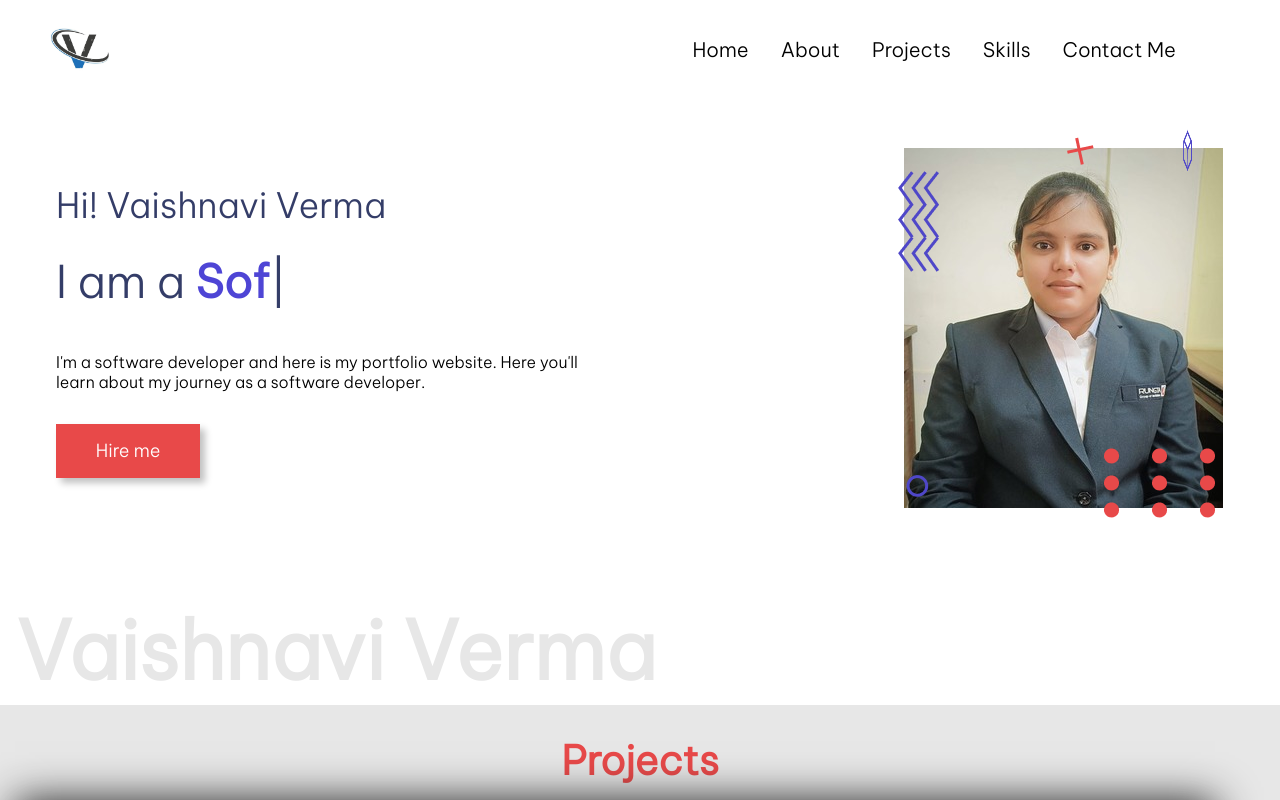
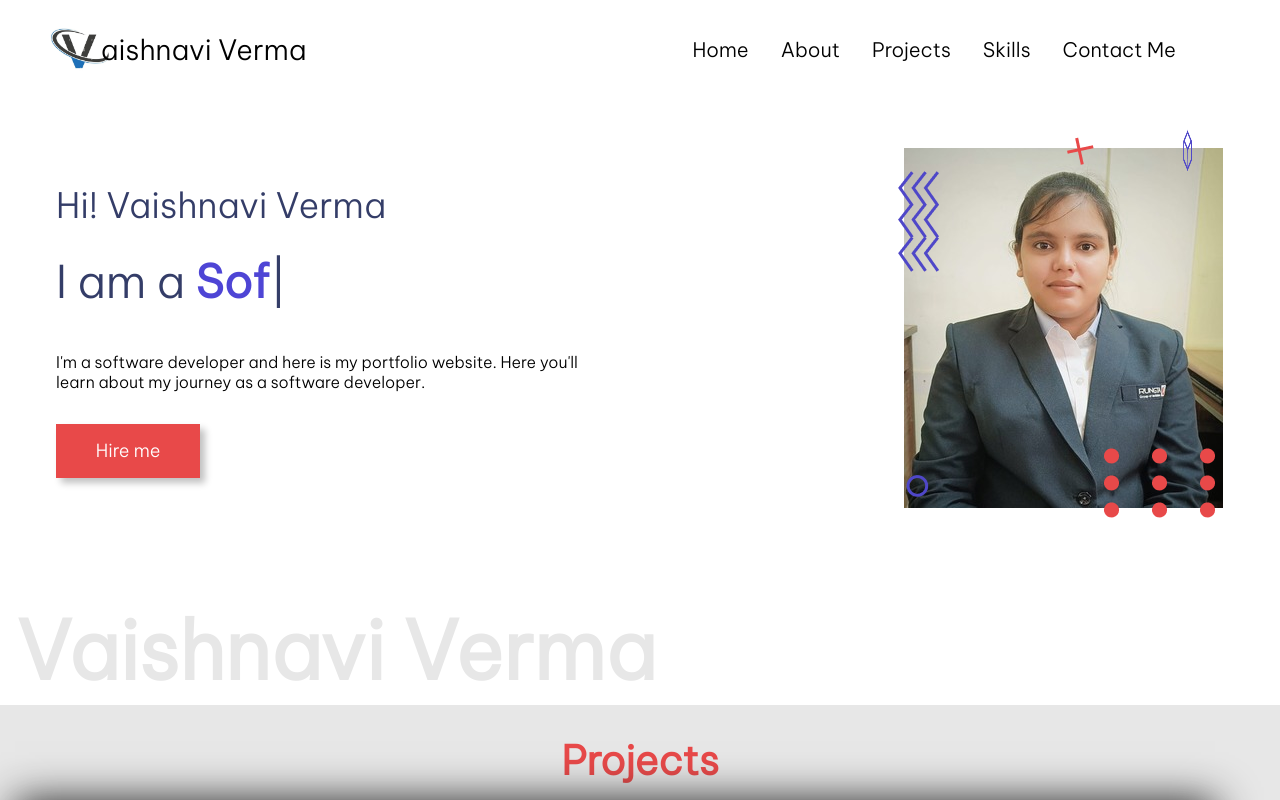
Before and after one commit to VaishnaviVerma2701/PortFolio-Webpage, a plain HTML site: page index.html in a window 1280 px wide. Drawn offline with nearby package versions, Linux system fonts and the light colour scheme.

Commit message:
SOURCE CODE

```diff
--- a/index.html
+++ b/index.html
@@ -15,7 +15,7 @@
 
                 <div class="logo-container">
                     <img src="images/UserAsset/V.jpg" class="logo">
-                    <!-- <div class="logo-text">aishnavi Verma</div> -->
+                    <div class="logo-text">aishnavi Verma</div>
                 </div>
 
                 <div class="nav-items">
```
